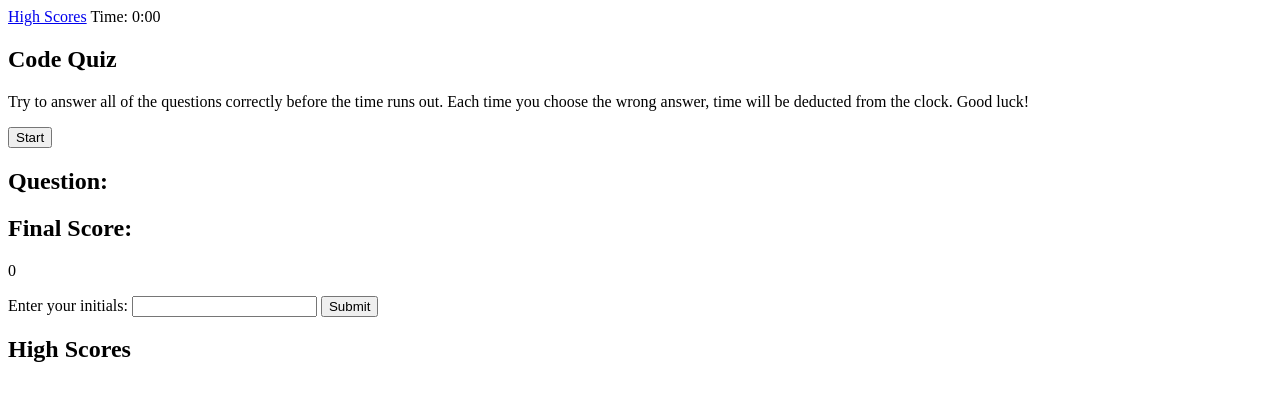
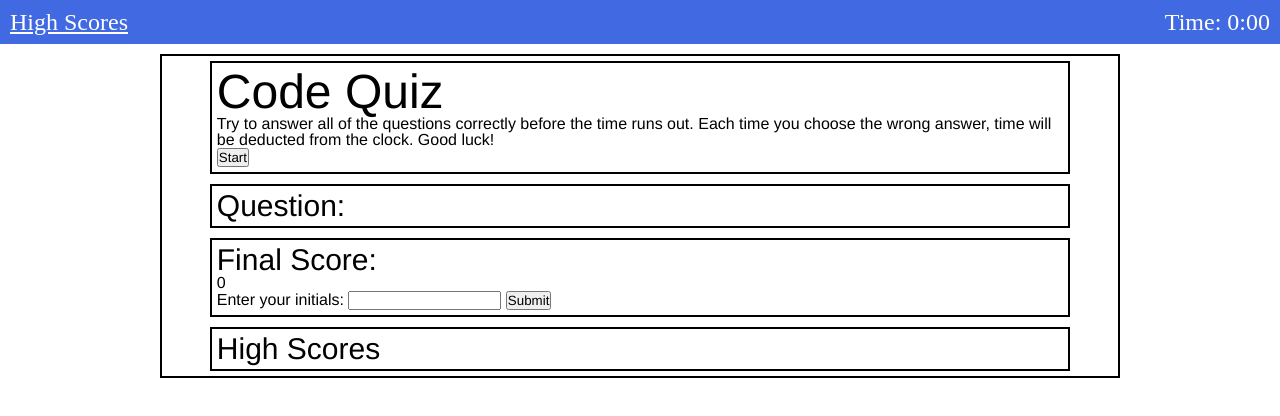
Before and after one commit to RicAdbur/code-quiz, a plain HTML site: page index.html in a window 1280 px wide. Drawn offline with Linux system fonts and the light colour scheme.

Commit message:
added basic CSS

```diff
--- a/assets/styles.css
+++ b/assets/styles.css
@@ -0,0 +1,47 @@
+* {
+    box-sizing: border-box;
+    margin: 0;
+    padding: 0;
+    font-family: Helvetica, Arial, sans-serif;
+
+  }
+
+
+
+header {
+    background-color: royalblue;
+    height: 10%;
+    display: flex;
+    justify-content: space-between;
+    font-size: 24px;
+    padding: 10px;
+    color: white;
+    margin-bottom: 10px;
+}
+header a {
+    color: white;
+}
+
+h1 {
+    font-size: 48px;
+}
+
+h2 {
+    font-size: 30px;
+}
+
+#container {
+    border: 2px solid black;
+    margin: 0 auto;
+    width: 75%;
+    display: flex;
+    flex-direction: column;
+    align-items: center;
+}
+
+section {
+    border: 2px solid black;
+    margin: 5px;
+    padding: 5px;
+    width: 90%;
+}
--- a/index.html
+++ b/index.html
@@ -5,8 +5,8 @@
     <meta charset="UTF-8">
     <meta name="viewport" content="width=device-width, initial-scale=1.0">
     <title>Document</title>
-    <link href="assets/reset.css" />
-    <link href="assets/styles.css" />
+    <link rel="stylesheet" href="./assets/reset.css" />
+    <link rel="stylesheet" href="./assets/styles.css" />
 </head>
 
 <body>
@@ -20,18 +20,19 @@
     </header>
 
     <main>
-        <section id="start-page">
+        <div id="container">
+            <section id="start-page" class="section">
                 <h1>Code Quiz</h1>
                 <p>Try to answer all of the questions correctly before the time runs out.  Each time you choose the wrong answer, time will be deducted from the clock.  Good luck!</p>
                 <button>Start</button>
             </section>
 
-        <section id="questions-page">
+            <section id="questions-page" class="section">
                 <h2>Question:</h2>
 
             </section>
 
-        <section id="end-page">
+            <section id="end-page" class="section">
                 <h2>Final Score:</h2><span id="score-display">0</span>
                 <p>Enter your initials:
                     <input type="text" name="initials"/>
@@ -39,10 +40,11 @@
                 </p>
             </section>
 
-        <section id="highscore-page">
+            <section id="highscore-page" class="section">
                 <h2>High Scores</h2>
 
             </section>
+        </div>
     </main>
 
     <scripts src="assets/scripts.js"></scripts>
```
Lines whose indentation alone changed are shown as unchanged.
